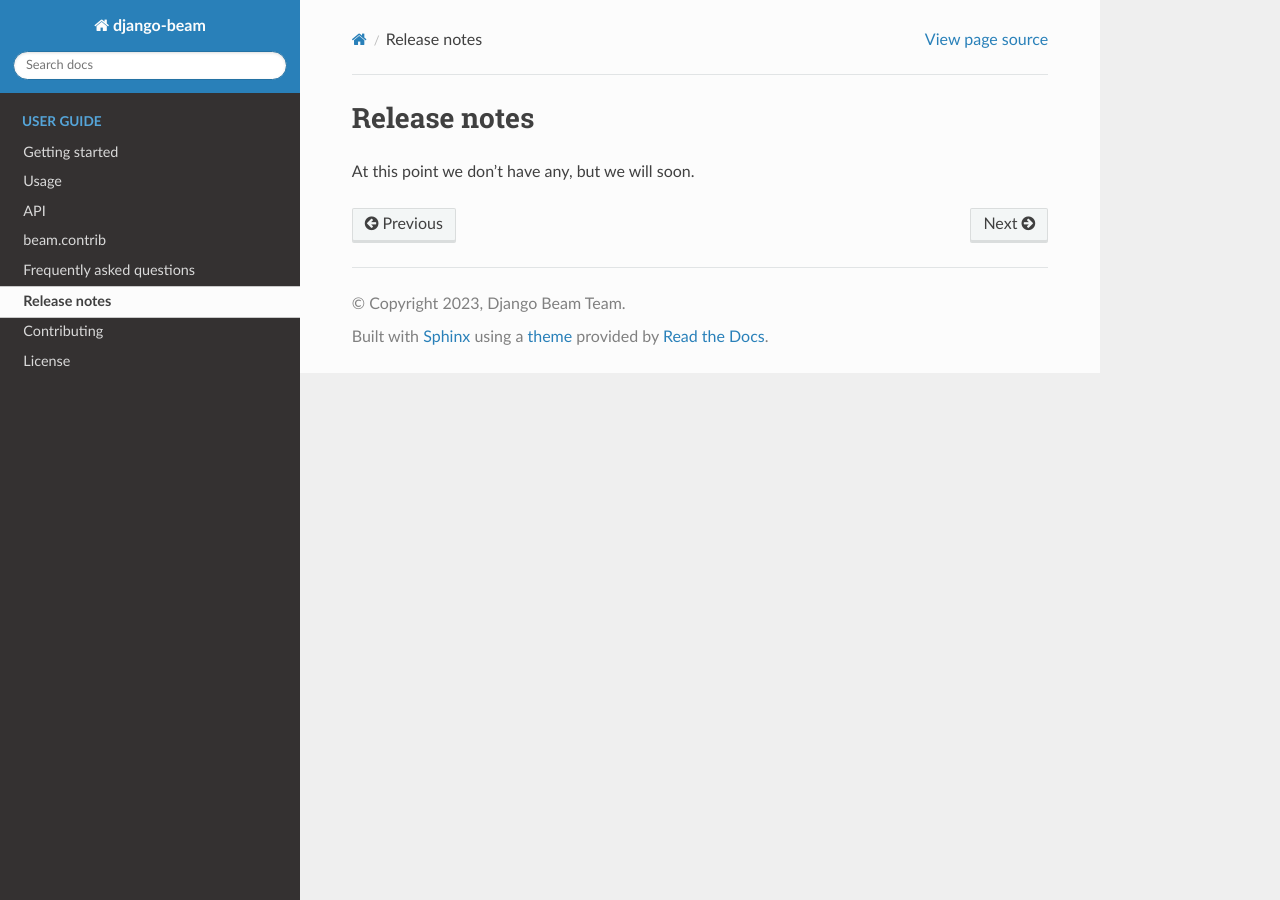
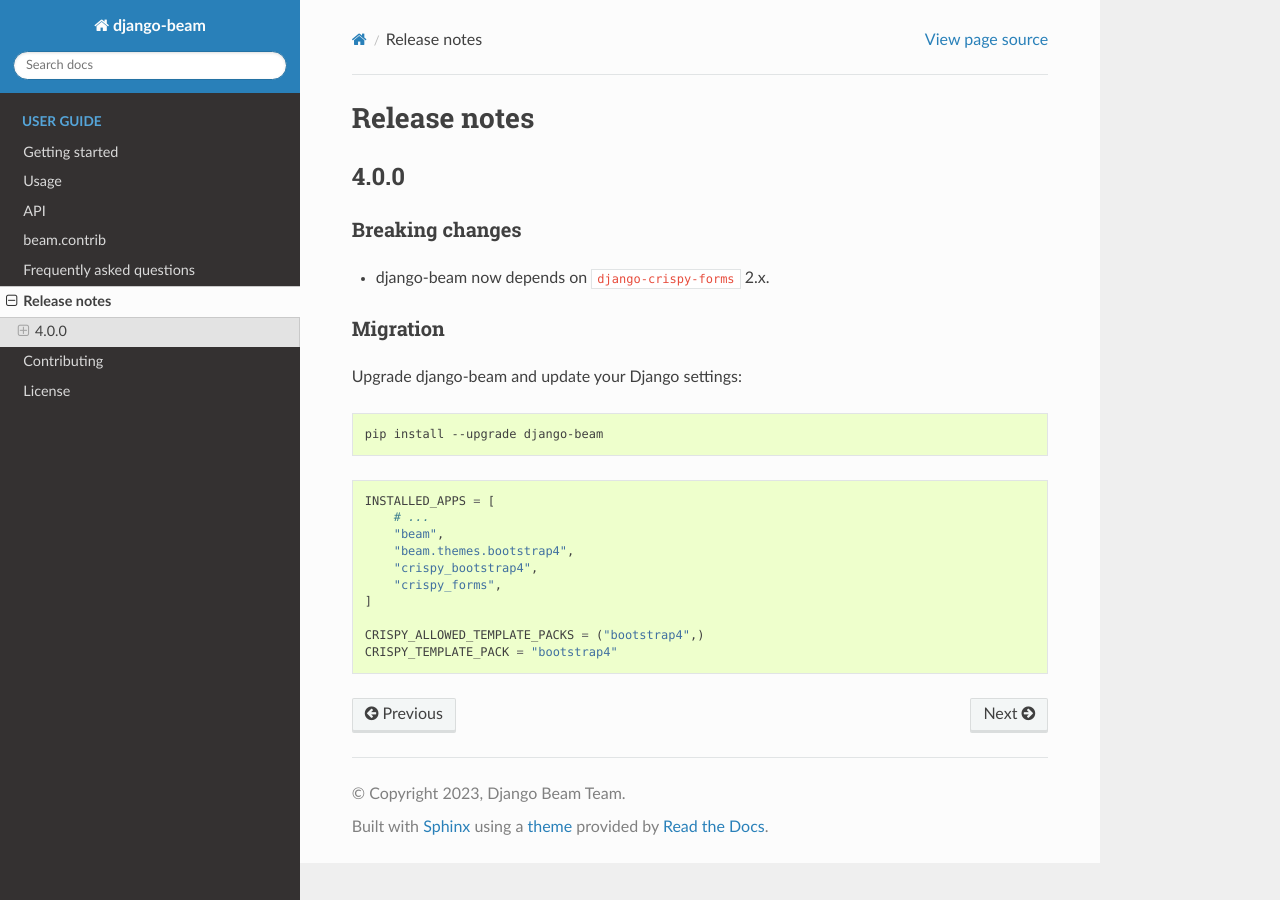
Before and after one commit to django-beam/django-beam, a Sphinx documentation site: the page built from docs/release_notes.rst, in a window 1280 px wide. Built offline with Sphinx 7.4.7 and the Read the Docs theme 3.1.0, drawn with Linux system fonts in a browser that asks for light colours.

Commit message:
feat(deps): upgrade to django-crispy-forms 2.x and bump version to 4.0.0 (#148)

```diff
--- a/docs/getting_started.rst
+++ b/docs/getting_started.rst
@@ -21,9 +21,12 @@
         # ...
         "beam",
         "beam.themes.bootstrap4",
+        "crispy_bootstrap4",
         "crispy_forms",
     ]
 
+    CRISPY_ALLOWED_TEMPLATE_PACKS = ("bootstrap4",)
+    CRISPY_TEMPLATE_PACK = "bootstrap4"
 
 
 Quickstart example
--- a/docs/release_notes.rst
+++ b/docs/release_notes.rst
@@ -2,4 +2,32 @@
 Release notes
 =============
 
-At this point we don't have any, but we will soon.
+4.0.0
+=====
+
+Breaking changes
+----------------
+
+- django-beam now depends on ``django-crispy-forms`` 2.x.
+
+Migration
+---------
+
+Upgrade django-beam and update your Django settings:
+
+.. code-block:: bash
+
+    pip install --upgrade django-beam
+
+.. code-block:: python
+
+    INSTALLED_APPS = [
+        # ...
+        "beam",
+        "beam.themes.bootstrap4",
+        "crispy_bootstrap4",
+        "crispy_forms",
+    ]
+
+    CRISPY_ALLOWED_TEMPLATE_PACKS = ("bootstrap4",)
+    CRISPY_TEMPLATE_PACK = "bootstrap4"
```
Also changed, not shown: README.md (+6 -1 lines), setup.cfg (+4 -3 lines), 1 other file.
